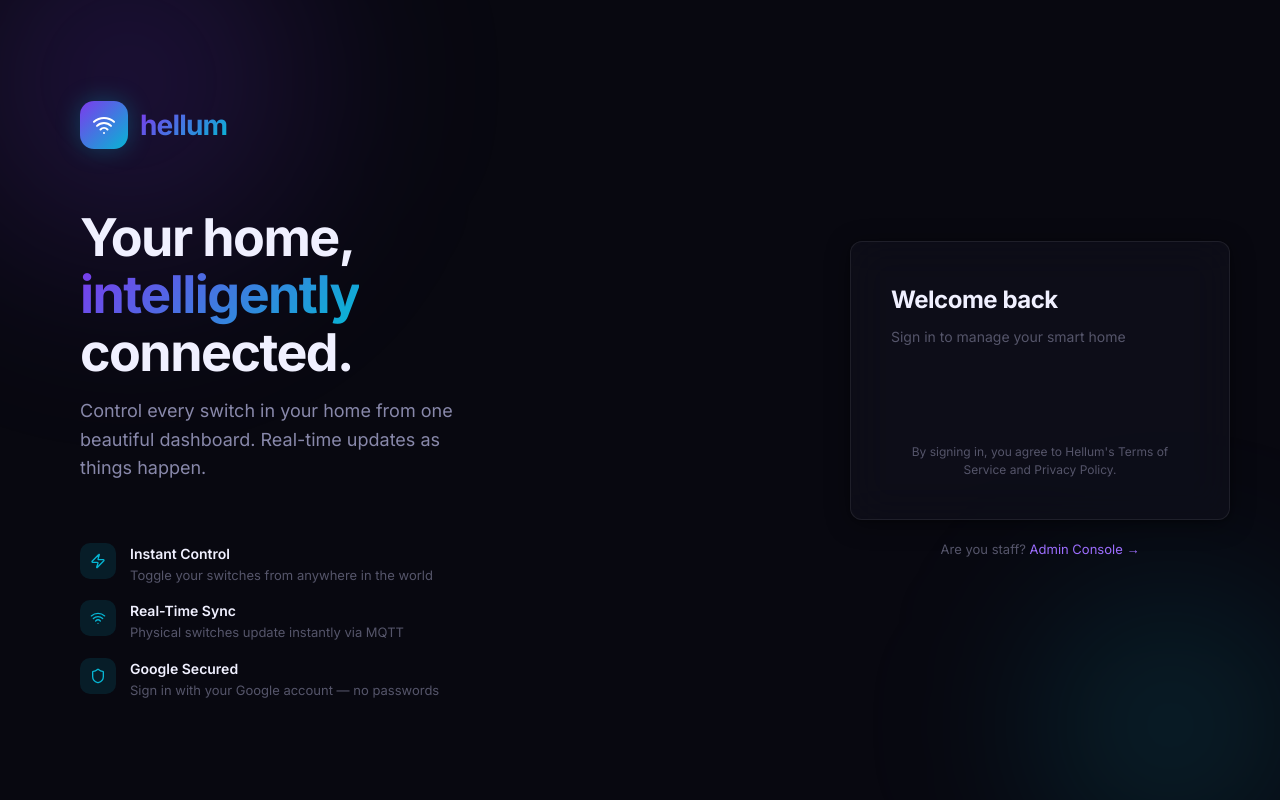
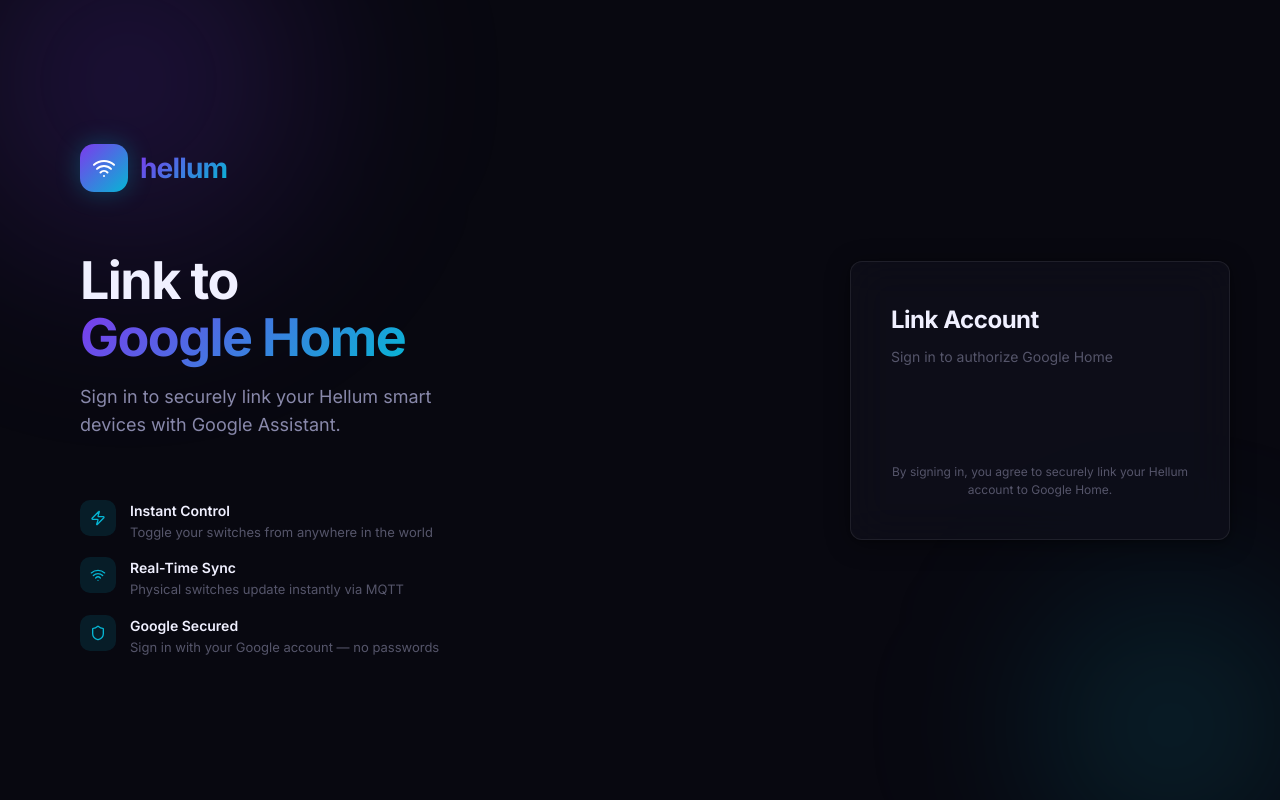
Before and after one commit to VarunChopra11/HellumHub_Frontend, a React (Vite) app: page /oauth/authorize in a window 1280 px wide. Before the commit this address led to /app/login. Built offline with nearby package versions, Linux system fonts and the light colour scheme; no server answers.

Commit message:
feat: frontend OAuth authorize page for Google Home

```diff
--- a/src/App.tsx
+++ b/src/App.tsx
@@ -8,6 +8,7 @@
 // Consumer pages
 import { ConsumerLoginPage } from '@/pages/app/login-page';
 import { ConsumerDashboardPage } from '@/pages/app/dashboard-page';
+import { OAuthAuthorizePage } from '@/pages/app/oauth-authorize-page';
 
 // Admin pages
 import { AdminLoginPage } from '@/pages/admin/admin-login-page';
@@ -41,6 +42,7 @@
       <Route index element={<Navigate to="/app" replace />} />
 
       {/* ─── Consumer Portal (/app) ─────────────────────────────────────── */}
+      <Route path="/oauth/authorize" element={<OAuthAuthorizePage />} />
       <Route path="/app/login" element={<ConsumerLoginPage />} />
       <Route path="/app" element={<ConsumerRoutes />}>
         <Route index element={<Navigate to="/app/dashboard" replace />} />
--- /dev/null
+++ b/src/pages/app/oauth-authorize-page.tsx
@@ -0,0 +1,178 @@
+import { useSearchParams } from 'react-router-dom';
+import { GoogleLogin, type CredentialResponse } from '@react-oauth/google';
+import { Wifi, Zap, Shield } from 'lucide-react';
+
+const FEATURES = [
+  { icon: Zap,     title: 'Instant Control',    desc: 'Toggle your switches from anywhere in the world' },
+  { icon: Wifi,    title: 'Real-Time Sync',      desc: 'Physical switches update instantly via MQTT' },
+  { icon: Shield,  title: 'Google Secured',      desc: 'Sign in with your Google account — no passwords' },
+];
+
+export function OAuthAuthorizePage() {
+  const [searchParams] = useSearchParams();
+
+  function handleGoogleSuccess(response: CredentialResponse) {
+    if (!response.credential) return;
+
+    // Google Home OAuth standard query parameters
+    const clientId = searchParams.get('client_id');
+    const redirectUri = searchParams.get('redirect_uri');
+    const state = searchParams.get('state');
+    const responseType = searchParams.get('response_type');
+
+    if (!clientId || !redirectUri || !state || !responseType) {
+      console.error('Missing required OAuth parameters');
+      return;
+    }
+
+    // Construct the backend URL
+    const baseUrl = import.meta.env.VITE_API_BASE_URL as string;
+    const url = new URL(`${baseUrl}/oauth/authorize`);
+
+    // Pass the standard OAuth params PLUS the new google_id_token
+    url.searchParams.set('client_id', clientId);
+    url.searchParams.set('redirect_uri', redirectUri);
+    url.searchParams.set('state', state);
+    url.searchParams.set('response_type', responseType);
+    url.searchParams.set('google_id_token', response.credential);
+
+    // Redirect the browser window to the backend which will issue the code and redirect to Google Home
+    window.location.href = url.toString();
+  }
+
+  return (
+    <div style={{
+      minHeight: '100vh',
+      display: 'flex',
+      position: 'relative',
+      overflow: 'hidden',
+    }}>
+      {/* Background orbs */}
+      <div className="bg-orb bg-orb-purple" />
+      <div className="bg-orb bg-orb-cyan" />
+
+      {/* Left panel — branding */}
+      <div style={{
+        flex: 1,
+        display: 'flex',
+        flexDirection: 'column',
+        justifyContent: 'center',
+        padding: '60px 80px',
+        position: 'relative',
+        zIndex: 1,
+      }}>
+        {/* Logo */}
+        <div style={{ display: 'flex', alignItems: 'center', gap: 12, marginBottom: 60 }}>
+          <div style={{
+            width: 48, height: 48, borderRadius: 14,
+            background: 'var(--consumer-gradient)',
+            display: 'flex', alignItems: 'center', justifyContent: 'center',
+            boxShadow: 'var(--shadow-consumer)',
+          }}>
+            <Wifi size={24} color="white" />
+          </div>
+          <span style={{ fontSize: 28, fontWeight: 800, letterSpacing: '-0.03em' }}>
+            <span className="consumer-gradient-text">hellum</span>
+          </span>
+        </div>
+
+        <h1 style={{
+          fontSize: 52,
+          fontWeight: 800,
+          lineHeight: 1.1,
+          letterSpacing: '-0.03em',
+          margin: '0 0 16px',
+          maxWidth: 480,
+        }}>
+          Link to
+          <br />
+          <span className="consumer-gradient-text">Google Home</span>
+        </h1>
+
+        <p style={{
+          fontSize: 18,
+          color: 'var(--text-secondary)',
+          lineHeight: 1.6,
+          margin: '0 0 60px',
+          maxWidth: 400,
+        }}>
+          Sign in to securely link your Hellum smart devices with Google Assistant.
+        </p>
+
+        {/* Feature chips */}
+        <div style={{ display: 'flex', flexDirection: 'column', gap: 16 }}>
+          {FEATURES.map(({ icon: Icon, title, desc }) => (
+            <div key={title} style={{ display: 'flex', alignItems: 'flex-start', gap: 14 }}>
+              <div style={{
+                width: 36, height: 36, borderRadius: 10, flexShrink: 0,
+                background: 'var(--consumer-accent-dim)',
+                border: '1px solid var(--consumer-accent)33',
+                display: 'flex', alignItems: 'center', justifyContent: 'center',
+                color: 'var(--consumer-accent)',
+              }}>
+                <Icon size={16} />
+              </div>
+              <div>
+                <div style={{ fontWeight: 600, fontSize: 14, marginBottom: 2 }}>{title}</div>
+                <div style={{ fontSize: 13, color: 'var(--text-muted)', lineHeight: 1.4 }}>{desc}</div>
+              </div>
+            </div>
+          ))}
+        </div>
+      </div>
+
+      {/* Right panel — sign-in card */}
+      <div style={{
+        width: 480,
+        display: 'flex',
+        alignItems: 'center',
+        justifyContent: 'center',
+        padding: 40,
+        position: 'relative',
+        zIndex: 1,
+      }}>
+        <div style={{
+          width: '100%',
+          maxWidth: 380,
+        }}>
+          {/* Glass card */}
+          <div className="glass-card" style={{ padding: 40 }}>
+            <h2 style={{
+              margin: '0 0 8px',
+              fontSize: 24,
+              fontWeight: 700,
+              letterSpacing: '-0.02em',
+            }}>
+              Link Account
+            </h2>
+            <p style={{ margin: '0 0 32px', fontSize: 14, color: 'var(--text-muted)' }}>
+              Sign in to authorize Google Home
+            </p>
+
+            <div style={{ display: 'flex', justifyContent: 'center' }}>
+              <GoogleLogin
+                onSuccess={handleGoogleSuccess}
+                onError={() => {}}
+                theme="filled_black"
+                size="large"
+                shape="rectangular"
+                width="300"
+                text="continue_with"
+              />
+            </div>
+
+            <p style={{
+              margin: '24px 0 0',
+              fontSize: 12,
+              color: 'var(--text-muted)',
+              textAlign: 'center',
+              lineHeight: 1.5,
+            }}>
+              By signing in, you agree to securely link your Hellum account to Google Home.
+            </p>
+          </div>
+        </div>
+      </div>
+    </div>
+  );
+}
```
Also changed, not shown: 1 other file (tests, documents, lock files or other folders).
